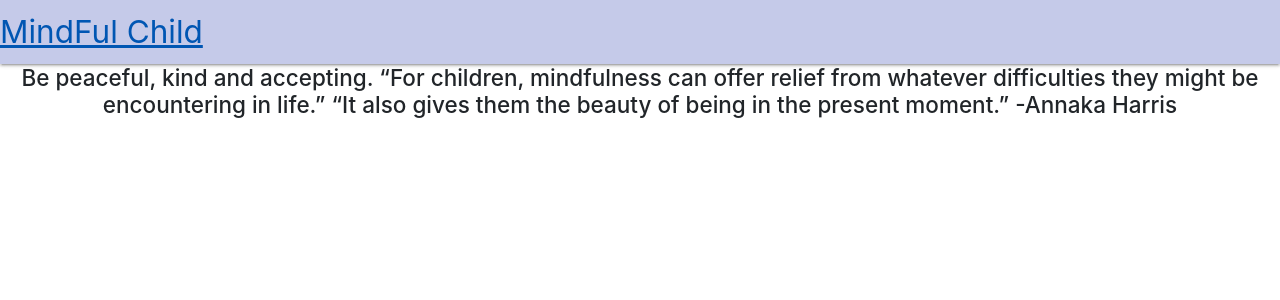
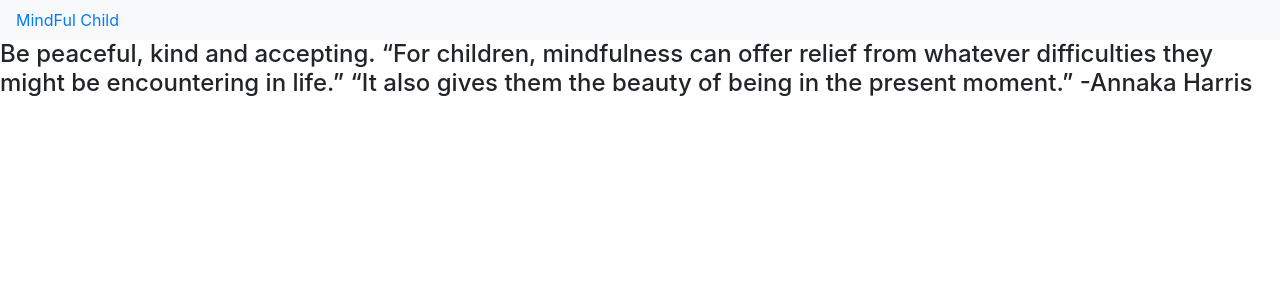
Before and after one commit to MERCERNYC/mindfulchild-frontend, a React (Create React App) app: page / in a window 1280 px wide. Shown: the top 300 px of the page. Built offline with nearby package versions, Linux system fonts and the light colour scheme.

Commit message:
add boostrap

```diff
--- a/package.json
+++ b/package.json
@@ -8,7 +8,7 @@
     "bootstrap": "^4.3.1",
     "materialize-css": "^1.0.0-rc.2",
     "react": "^16.9.0",
-    "react-bootstrap": "^1.0.0-beta.12",
+    "react-bootstrap": "^1.0.0-beta.14",
     "react-dom": "^16.9.0",
     "react-materialize": "^3.4.1",
     "react-redux": "^7.1.1",
--- a/public/index.html
+++ b/public/index.html
@@ -29,8 +29,12 @@
       work correctly both with client-side routing and a non-root public URL.
       Learn how to configure a non-root public URL by running `npm run build`.
     -->
-    <!-- Compiled and minified CSS -->
-    <link rel="stylesheet" href="https://cdnjs.cloudflare.com/ajax/libs/materialize/1.0.0/css/materialize.min.css">
+    <link
+  rel="stylesheet"
+  href="https://maxcdn.bootstrapcdn.com/bootstrap/4.3.1/css/bootstrap.min.css"
+  integrity="sha384-ggOyR0iXCbMQv3Xipma34MD+dH/1fQ784/j6cY/iJTQUOhcWr7x9JvoRxT2MZw1T"
+  crossorigin="anonymous"
+/>
 
 
 
@@ -51,7 +55,6 @@
     -->
     <!--JavaScript at end of body for optimized loading-->
      <!-- Compiled and minified JavaScript -->
-     <script src="https://cdnjs.cloudflare.com/ajax/libs/materialize/1.0.0/js/materialize.min.js"></script>
 
   </body>
 </html>
--- a/src/App.js
+++ b/src/App.js
@@ -7,15 +7,17 @@ import NotFound from './components/NotFound'
 import { BrowserRouter as Router, Route, Switch} from 'react-router-dom'
 
 
+
 class App extends React.Component{
   render() {
     return (
      <Router>
         <div className="App">
            <NavBar/>
+
            <Switch>
               <Route exact path='/categories' component={CategoriesContainer}/>
-              <Route exact path='/categories/:category.id' component={CategoriesContainer}/>
+              <Route exact path='/categories/:id' component={CategoriesContainer}/>
               <Route path='/' component={Home}/>
               <NotFound/>
            </Switch>
--- a/src/components/Category.js
+++ b/src/components/Category.js
@@ -1,19 +1,22 @@
 import React from 'react';
+import Card from 'react-bootstrap/Card'
+
 
 const Category = ({category}) => {
 
   return (
-     <div className='card z-depth-0 category-summary'>
-        <div className='card-content grey-text text-darken-3'>
-          <span className='card-title'> { category.title}</span>
-          <p>{category.detail}</p>
-        </div>
-     </div>
+
+    <Card>
+      <Card.Img variant="top" src="holder.js/100px160" />
+      <Card.Body>
+        <Card.Title>{category.title}</Card.Title>
+        <Card.Text>
+        {category.detail}
+        </Card.Text>
+      </Card.Body>
+    </Card>
 
   );
 }
 
-
-
-
 export default Category;
--- a/src/components/Home.js
+++ b/src/components/Home.js
@@ -1,8 +1,10 @@
 import React from 'react';
+
+
 
 const Home = () => {
   return (
-    <div class="center">
+    <div className="homepage">
       <h4>
       Be peaceful, kind and accepting.
      “For children, mindfulness can offer relief from whatever difficulties they might be encountering in life.” “It also gives them the beauty of being in the present moment.” -Annaka Harris
--- a/src/components/NavBar.js
+++ b/src/components/NavBar.js
@@ -1,15 +1,21 @@
 import React from 'react';
+import Navbar from 'react-bootstrap/Navbar'
 import { Link } from 'react-router-dom'
 
 function NavBar() {
   return (
-    <nav class="nav-wrapper indigo lighten-4">
-        <Link to='/' class="brand-logo">MindFul Child</Link>
 
-  </nav>
+      <Navbar expand="lg" variant="light" bg="light">
+        <div class='Navbar.Brand'>
+          <Link >MindFul Child</Link>
+        </div>
+      </Navbar>
+
   )
 }
 
 
 
+
+
 export default NavBar;
--- a/src/containers/CategoriesContainer.js
+++ b/src/containers/CategoriesContainer.js
@@ -2,6 +2,7 @@ import React from 'react';
 import { connect } from 'react-redux';//HOC
 import {fetchCategories} from '../actions/fetchCategories';
 import Categories from '../components/Categories';
+
 
 
 class CategoriesContainer extends React.Component {
@@ -21,15 +22,13 @@ class CategoriesContainer extends React.Component {
     //Categories categories={this.props.categories}
 
         return (
-          <div className='categories container'>
+          <div className='card-decker'>
             <div className='row'>
               <div className='col s12 m6'>
                 <Categories categories={categories} />
               </div>
-
             </div>
           </div>
-
         );
       }
     }
--- a/src/index.js
+++ b/src/index.js
@@ -3,6 +3,7 @@ import ReactDOM from 'react-dom';
 import { Provider } from 'react-redux'
 import store from './store.js'
 import App from './App';
+
 import 'bootstrap/dist/css/bootstrap.min.css';
 
 
```
Also changed, not shown: public/img/background.JPG (added), 1 other file (tests, documents, lock files or other folders).
